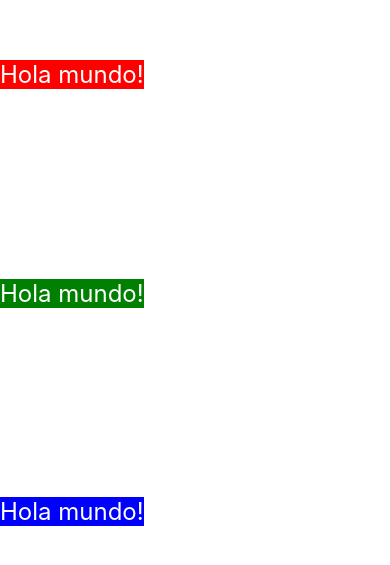
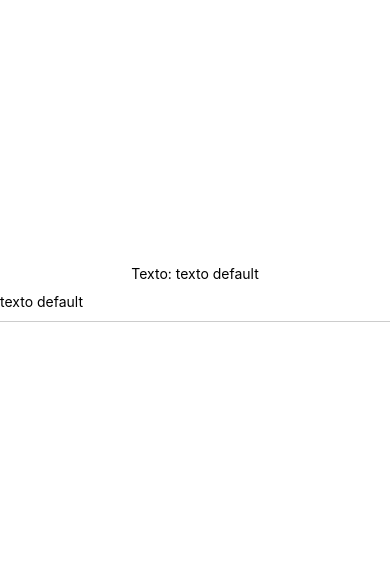
Before and after one commit to DanielGeek/react_native_proyectos, a React Native app in the folder react_native_sin_fronteras/HolaMundo/: screen / in a window 390 px wide. Shown: the part 129-694 px from the top of the page. Built offline with nearby package versions, Linux system fonts and the light colour scheme.

Commit message:
29. Componente TextInput

```diff
--- a/react_native_sin_fronteras/HolaMundo/App.js
+++ b/react_native_sin_fronteras/HolaMundo/App.js
@@ -1,47 +1,37 @@
 import { StatusBar } from 'expo-status-bar';
 import React, { useState } from 'react';
-import { StyleSheet, Text, View } from 'react-native';
+import { StyleSheet, Text, View, TextInput, Dimensions } from 'react-native';
 
-const Texto = ({ style }) => {
-  const [texto, setTexto] = useState("Hola mundo!")
-  const actualizaTexto = () => {
-    setTexto('Chao mundo!')
-  }
-  return (
-    <Text style={[styles.text, style]} onPress={actualizaTexto}>{texto}</Text>
-  )
-}
+// const {width, height } = Dimensions.get('window')
 
 export default function App() {
+  const [text, setText] = useState('texto default')
+
   return (
     <View style={styles.container}>
-      <Texto style={styles.red} />
-      <Texto style={styles.green} />
-      <Texto style={styles.blue} />
+      <Text>Texto: {text}</Text>
+      <TextInput
+        style={styles.input}
+        placeholder='Escribe'
+        onChangeText={ t => setText(t)}
+        defaultValue={text}
+       />
       <StatusBar style="auto" />
     </View>
   );
 }
 
 const styles = StyleSheet.create({
-  text: {
-    color: 'white',
-    fontSize: 24,
-  },
-  red: {
-    backgroundColor: 'red',
-  },
-  green: {
-    backgroundColor: 'green',
-  },
-  blue: {
-    backgroundColor: 'blue',
+  input: {
+    height: 40,
+    borderBottomColor: '#ccc',
+    borderBottomWidth: 1,
+    width: '100%',
   },
   container: {
     flex: 1,
-    flexDirection: 'column',
     backgroundColor: '#fff',
-    alignItems: 'baseline',
-    justifyContent: 'space-evenly',
+    alignItems: 'center',
+    justifyContent: 'center',
   },
 });
```
